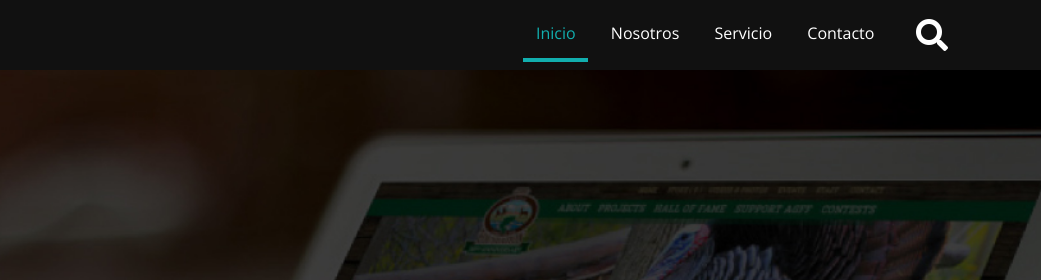
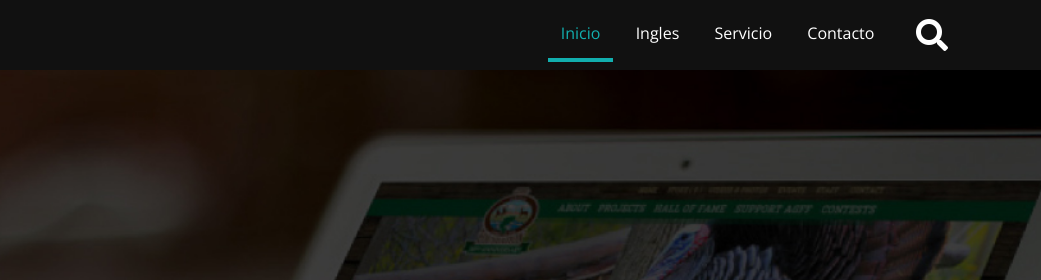
Before and after one commit to Misredes77/paginaweb, a plain HTML site: page index.html in a window 1280 px wide. Shown: the top 280 px of the page, 239-1280 px from the left. Drawn offline with nearby package versions, Linux system fonts and the light colour scheme.

Commit message:
Segun commin

```diff
--- a/index.html
+++ b/index.html
@@ -47,7 +47,7 @@
                 <nav id="menu-principal" class="collapse">
                     <ul>
                         <li class="active"><a href="index.html">Inicio</a></li>
-                        <li><a href="nosotros.html">Nosotros</a></li>
+                        <li><a href="nosotros.html">Ingles</a></li>
                         <li><a href="servicio.html">Servicio</a></li>
                         <li><a href="contacto.html">Contacto</a></li>
                     </ul>
```
